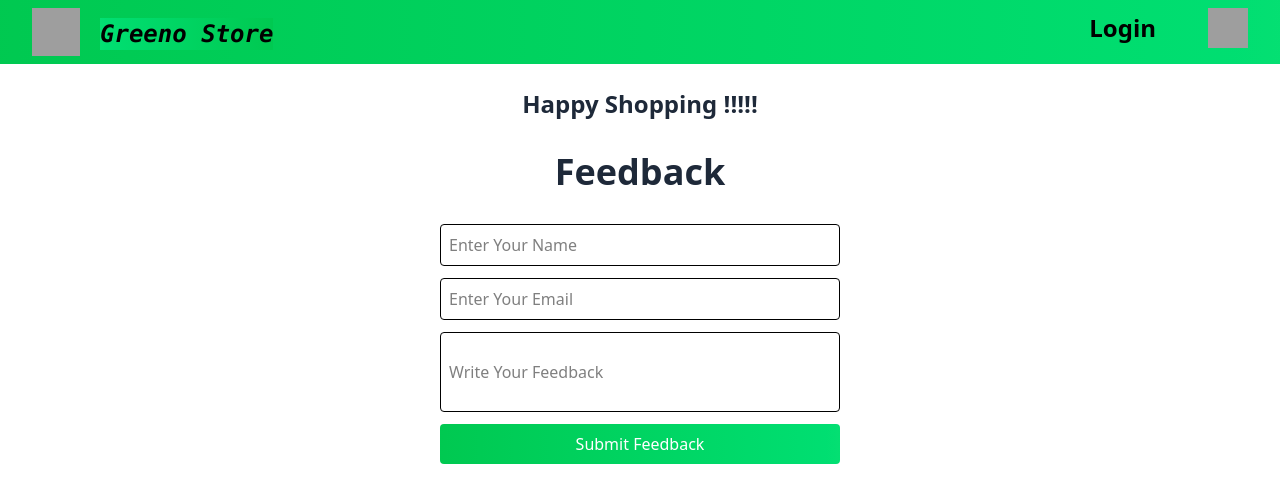
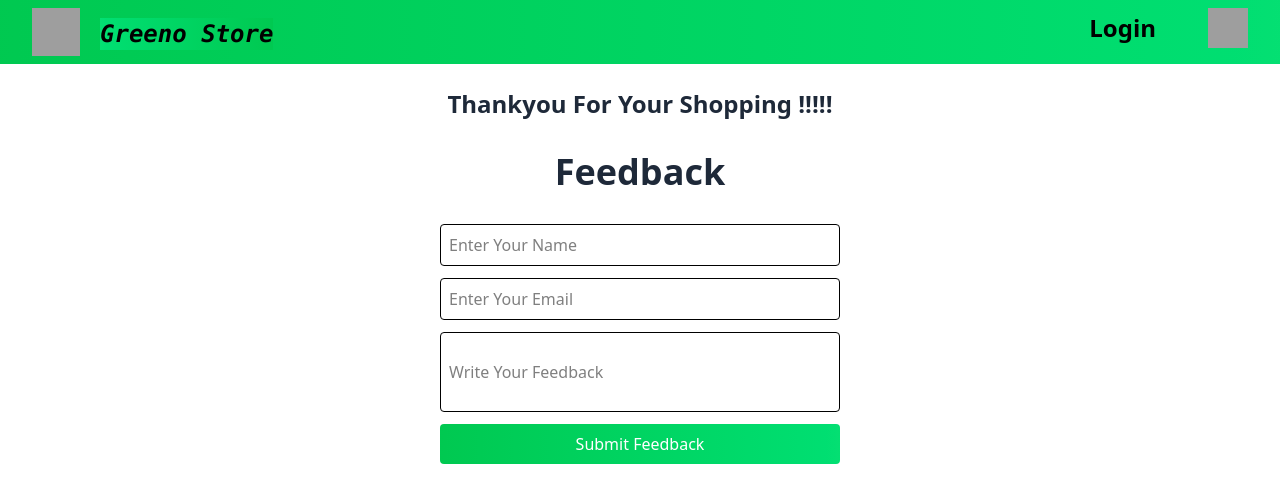
Before and after one commit to AmnaKhan2003/LabMid-GroceryApp, a React (Vite) app in the folder grocery-app/: page /feedback in a window 1280 px wide. Shown: the top 502 px of the page. Built offline with nearby package versions, Linux system fonts and the light colour scheme; grey boxes are pictures that could not be loaded.

Commit message:
Maryam Commit

```diff
--- a/grocery-app/src/Components/Customer/Feedback.jsx
+++ b/grocery-app/src/Components/Customer/Feedback.jsx
@@ -4,11 +4,14 @@ export default function Feedback() {
     const[name,setName]=useState('');
     const[email,setEmail]=useState('');
     const[description,setDescription]=useState('');
+    const[feedback,setFeedback]=useState([]);
 
     function handleSubmit(e) {
         e.preventDefault();
         if (name && email && description) {
             alert(`${name} Your Feedback Submitted Successfully`);
+            const data={name,email,description}
+            localStorage.setItem('feedback',JSON.stringify(data));
             setName('');
             setEmail('');
             setDescription('');
@@ -18,7 +21,7 @@ export default function Feedback() {
     }
   return (
     <div className="p-6 max-w-md mx-auto">
-    <h1 className="text-2xl font-bold mb-8 text-center text-gray-800">Happy Shopping !!!!!</h1>
+    <h1 className="text-2xl font-bold mb-8 text-center text-gray-800">Thankyou For Your Shopping !!!!!</h1>
 
     <h2 className="text-4xl font-semibold mb-8 text-center text-gray-800">Feedback</h2>
     <form  className="space-y-3" onSubmit={handleSubmit}>
--- a/grocery-app/src/Components/Customer/ProductModal.jsx
+++ b/grocery-app/src/Components/Customer/ProductModal.jsx
@@ -31,7 +31,7 @@ export default function ProductModal({ image, name,type,price,description,quanti
               {description} ....
             </div>
             <div className='w-30 h-15 px-6 py-4 bg-gray-200 rounded-md shadow-md ml-30 mt-8'><AddButton image={image} type={type} name={name} price={price} description={description} quantity={quantity}/></div>
-            <div className="mt-15 flex justify-end">
+            <div className="mt-3 flex justify-end">
               <button onClick={closeModal} className="px-4 py-2 bg-blue-500 text-white rounded-lg hover:bg-blue-600" >
                 Close
               </button>
```
